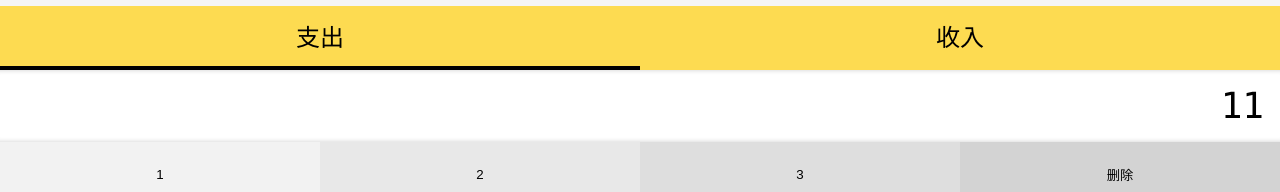
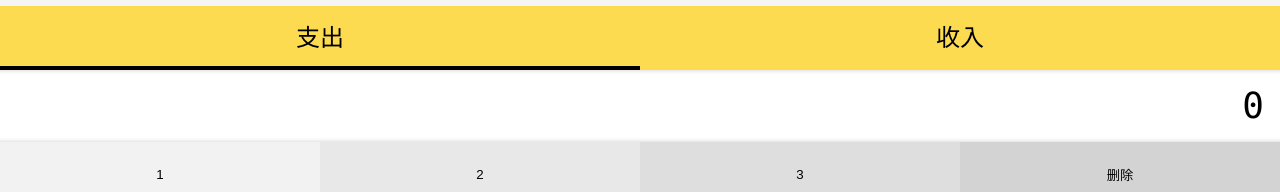
Before and after one commit to Cxyxmg/make-fortune, a Vue app: page /#/money in a window 1280 px wide. Shown: the part 324-516 px from the top of the page. Built offline with nearby package versions, Linux system fonts and the light colour scheme.

Commit message:
上传缓存

```diff
--- a/src/components/Money/Numberpad.vue
+++ b/src/components/Money/Numberpad.vue
@@ -60,11 +60,12 @@ export default class Numberpad extends Vue {
     this.output="0"
   }
   ok(){
- this.$emit("update:value",this.output)
+   this.$emit("update:value",this.output)
+   this.$emit("sumbit",this.output)
+    this.output="0"
   }
 }
 </script>
-
 <style lang="scss" scoped>
 @import "~@/assets/css/rest.scss";
 @import "~@/assets/css/helper.scss";
--- a/src/views/Money.vue
+++ b/src/views/Money.vue
@@ -1,46 +1,53 @@
 <template>
   <Layout class-prefix="layout">
-    {{record}}
-    <Numberpad  :value.sync="record.amount"  />
+    {{ record }}
+    <Numberpad :value.sync="record.amount" @sumbit="sumbit" />
     <Types :value.sync="record.type" />
     <Notes @update:value="onUpdateNotes" />
     <Tags :data-tags.sync="tags" @updata:value="onUpdateTags" />
-
   </Layout>
 </template>
 <script lang="ts">
 import Vue from "vue";
-import { Component } from "vue-property-decorator";
+import { Component, Watch } from "vue-property-decorator";
 import Numberpad from "@/components/Money/Numberpad.vue";
 import Types from "@/components/Money/Types.vue";
 import Notes from "@/components/Money/Notes.vue";
 import Tags from "@/components/Money/Tags.vue";
-type Record ={
-  tags:string[]
-  notes:string
-  amount:number
-  type:string
-}
+type Record = {
+  tags: string[];
+  notes: string;
+  amount: number;
+  type: string;
+};
 @Component({
   components: { Numberpad, Types, Notes, Tags },
 })
 export default class Money extends Vue {
   tags = ["衣", "食", "住", "行"];
-  record:Record={
-    tags:[],
-    notes:"",
-    amount:11,
-    type:"-",
+  recordList: Record[] = [];
+  record: Record = {
+    tags: [],
+    notes: "",
+    amount: 0,
+    type: "-",
+  };
+
+  sumbit() {
+    let record2 =JSON.parse(JSON.stringify( this.record))
+    this.recordList.push(record2);
   }
-
-
+  @Watch("recordList")
+  onRecordListChange(){
+  localStorage.setItem("recordList", JSON.stringify(this.recordList));
+  }
   //收集tags数据
   onUpdateTags(value: string[]) {
-    this.record.tags=value
+    this.record.tags = value;
   }
-   //收集Notes数据
+  //收集Notes数据
   onUpdateNotes(value: string) {
-  this.record.notes=value
+    this.record.notes = value;
   }
 }
 </script>
--- a/src/views/NotFound.vue
+++ b/src/views/NotFound.vue
@@ -2,16 +2,11 @@
     <div>
         当前页面不存在,请检查网址是否正确。
         <router-link to="/">返回首页</router-link>//
-        <!-- <a href="#/">返回首页</a> -->
     </div>
 </template>
-
 <script>
     export default {
-
     }
 </script>
-
 <style lang="scss" scoped>
-
 </style>
```
